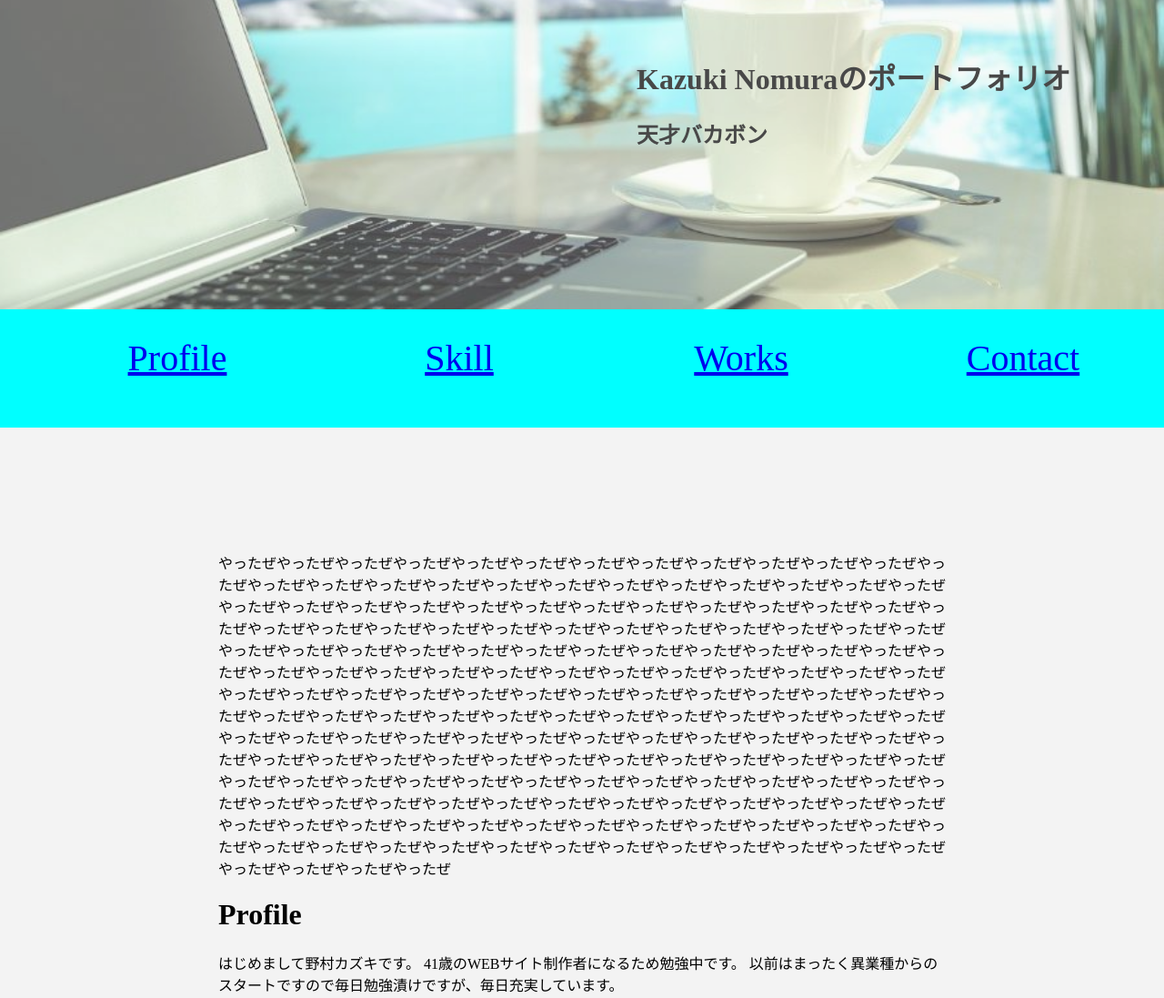
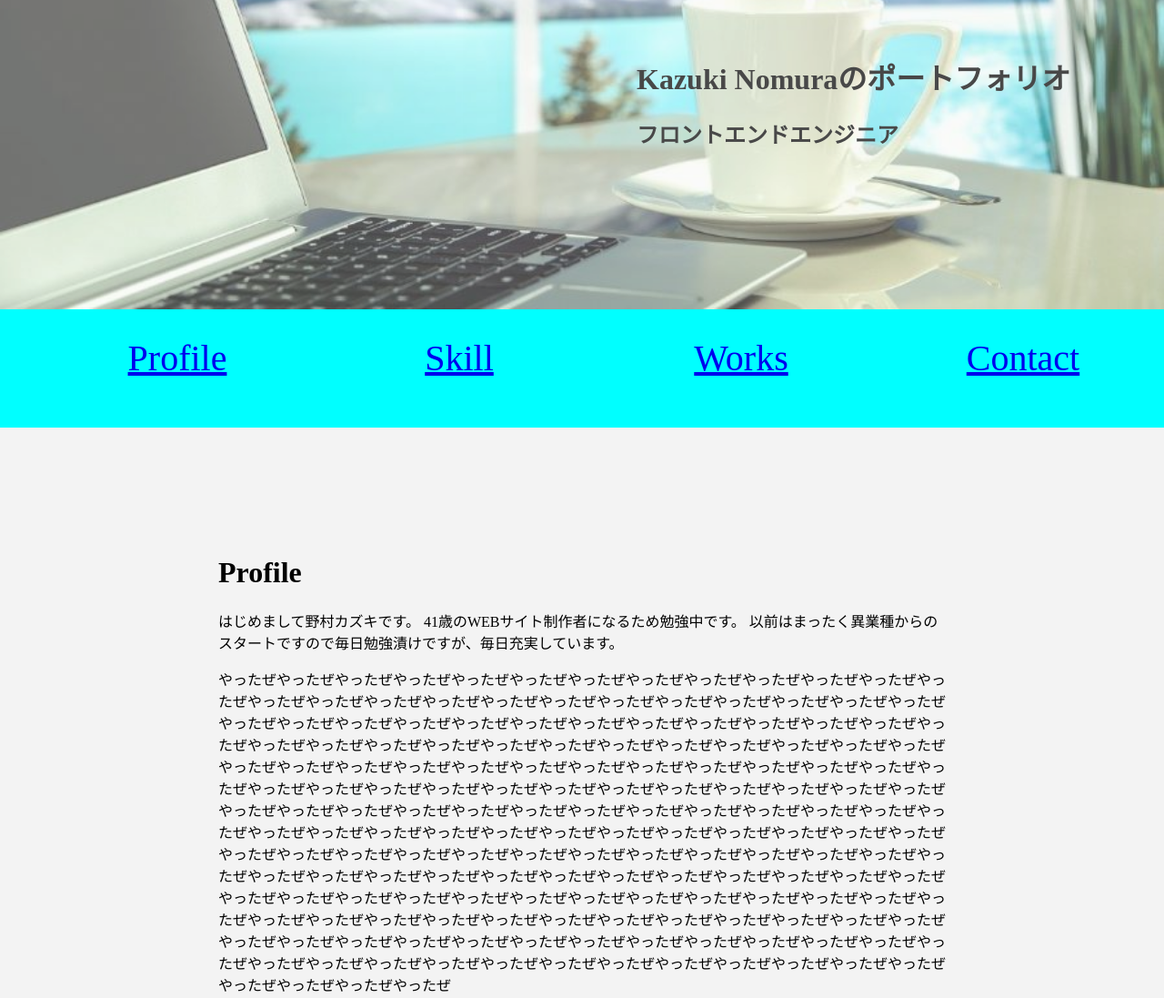
Before and after one commit to staykzmonomono/stay-portfolio, a plain HTML site: page index.html in a window 1280 px wide. Shown: the part 140-1237 px from the top of the page at 91% size. Drawn offline with Linux system fonts and the light colour scheme.

```diff
--- a/CSS/style.css
+++ b/CSS/style.css
@@ -12,6 +12,7 @@ body{
 background-position: center bottom;
 opacity: 0.7;
   padding: 180px 0 0 700px;
+
 }
 
 
--- a/css/style.css
+++ b/css/style.css
@@ -12,6 +12,7 @@ body{
 background-position: center bottom;
 opacity: 0.7;
   padding: 180px 0 0 700px;
+
 }
 
 
--- a/index.html
+++ b/index.html
@@ -14,7 +14,7 @@
     <header>
 
       <h1>Kazuki Nomuraのポートフォリオ</h1>
-    <h2>天才バカボン</h2>
+    <h2>フロントエンドエンジニア</h2>
 
 
   </header>
@@ -34,7 +34,6 @@
 
 
       <div class="wrapper">
-              <p>やったぜやったぜやったぜやったぜやったぜやったぜやったぜやったぜやったぜやったぜやったぜやったぜやったぜやったぜやったぜやったぜやったぜやったぜやったぜやったぜやったぜやったぜやったぜやったぜやったぜやったぜやったぜやったぜやったぜやったぜやったぜやったぜやったぜやったぜやったぜやったぜやったぜやったぜやったぜやったぜやったぜやったぜやったぜやったぜやったぜやったぜやったぜやったぜやったぜやったぜやったぜやったぜやったぜやったぜやったぜやったぜやったぜやったぜやったぜやったぜやったぜやったぜやったぜやったぜやったぜやったぜやったぜやったぜやったぜやったぜやったぜやったぜやったぜやったぜやったぜやったぜやったぜやったぜやったぜやったぜやったぜやったぜやったぜやったぜやったぜやったぜやったぜやったぜやったぜやったぜやったぜやったぜやったぜやったぜやったぜやったぜやったぜやったぜやったぜやったぜやったぜやったぜやったぜやったぜやったぜやったぜやったぜやったぜやったぜやったぜやったぜやったぜやったぜやったぜやったぜやったぜやったぜやったぜやったぜやったぜやったぜやったぜやったぜやったぜやったぜやったぜやったぜやったぜやったぜやったぜやったぜやったぜやったぜやったぜやったぜやったぜやったぜやったぜやったぜやったぜやったぜやったぜやったぜやったぜやったぜやったぜやったぜやったぜやったぜやったぜやったぜやったぜやったぜやったぜやったぜやったぜやったぜやったぜやったぜやったぜやったぜやったぜやったぜやったぜやったぜやったぜやったぜやったぜやったぜやったぜやったぜやったぜやったぜやったぜやったぜやったぜやったぜやったぜやったぜ</p>
 
 
               <h1 id="profile">Profile</h1>
```
